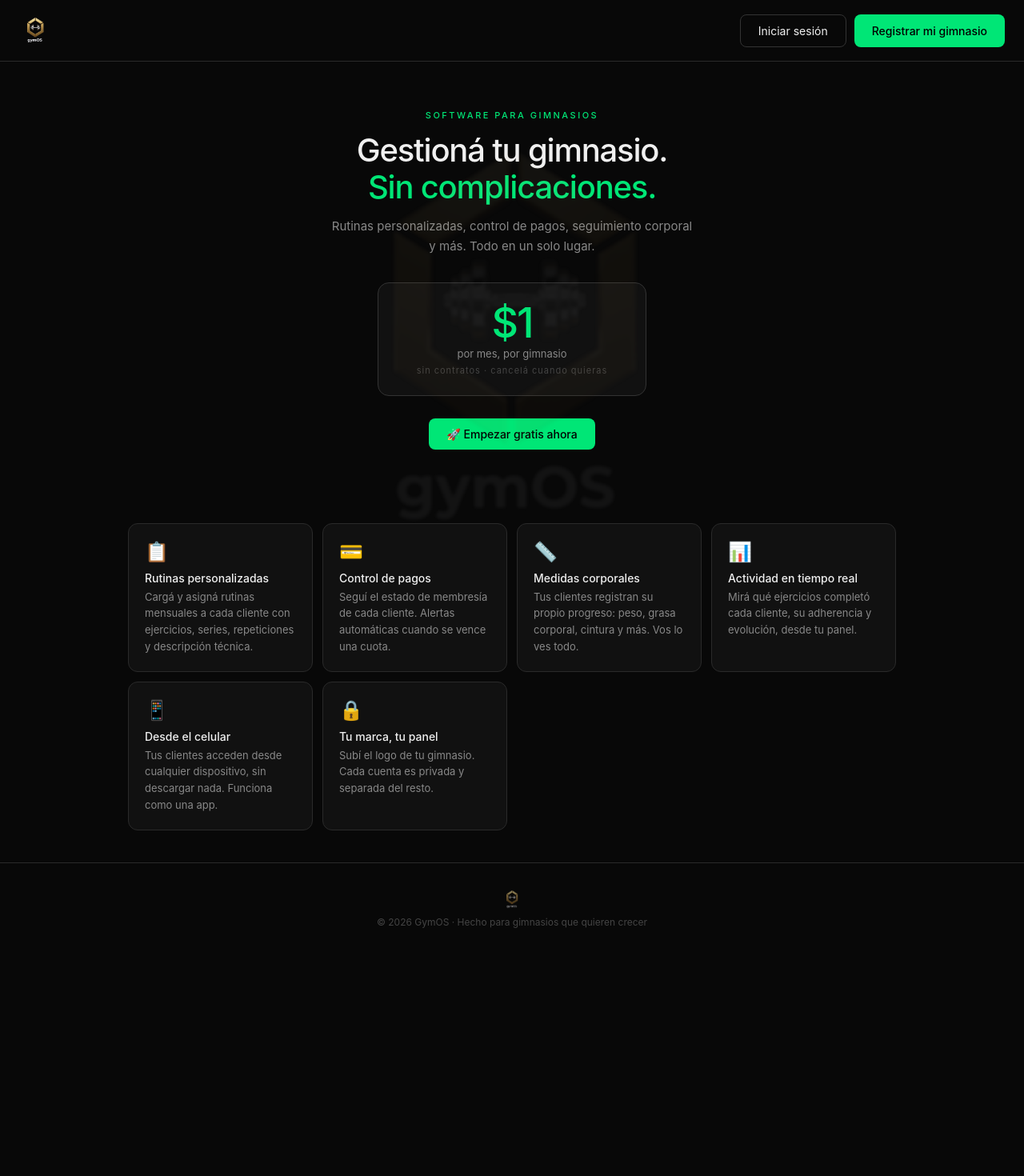
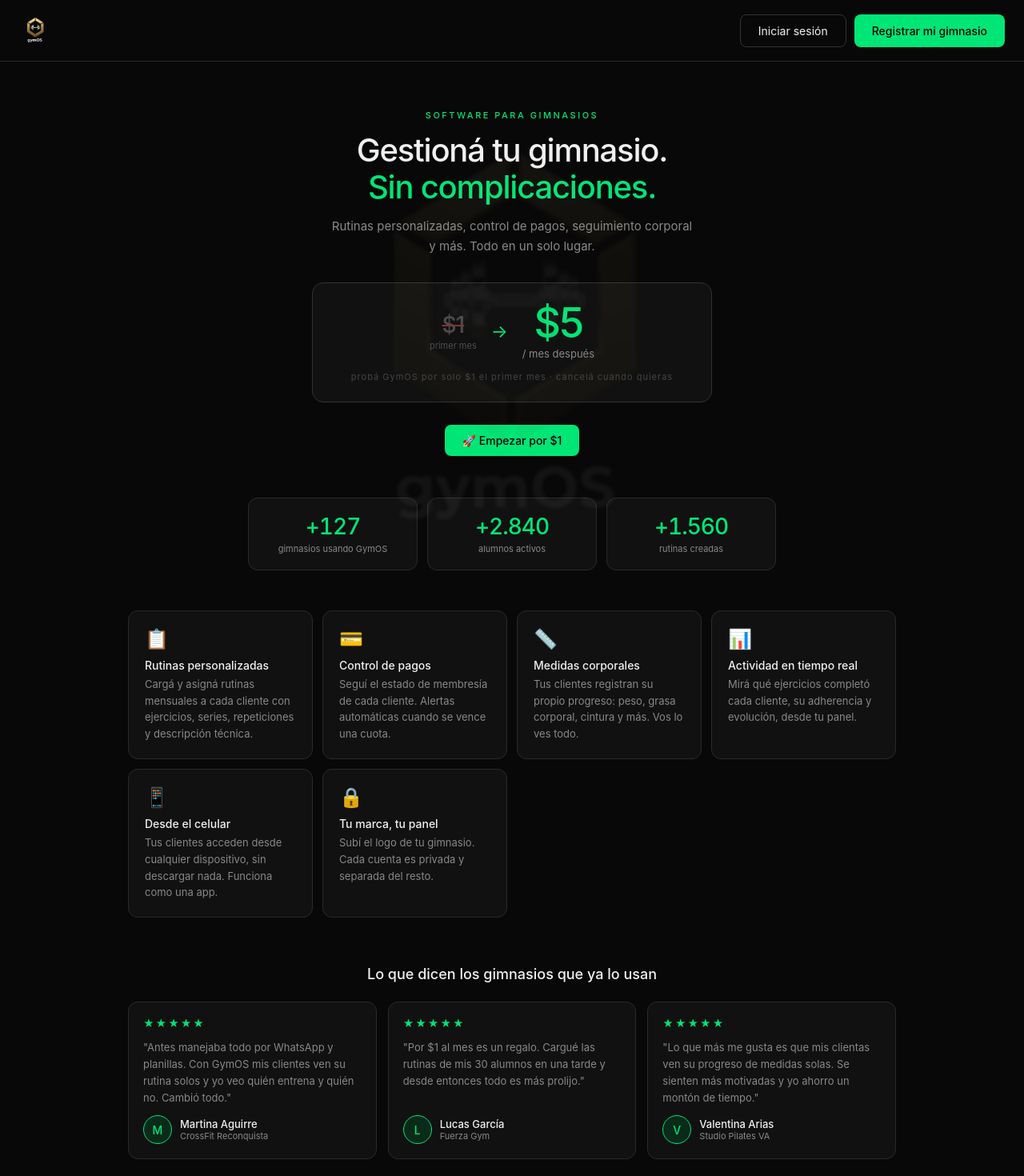
Before and after one commit to appolo1107/gymos, a React (Create React App) app: page / in a window 1280 px wide. Shown: the top 1470 px of the page at 80% size. Before the commit the page ends 1190 px from the top, so only its background shows below. Built offline with nearby package versions, Linux system fonts and the light colour scheme.

Commit message:
feat: oferta ->, contadores animados y resenas en landing

```diff
--- a/src/pages/Landing.jsx
+++ b/src/pages/Landing.jsx
@@ -1,8 +1,57 @@
 // src/pages/Landing.jsx
+import { useEffect, useState, useRef } from 'react'
 import { Link } from 'react-router-dom'
 import '../styles/landing.css'
 
+function useCountUp(target, durationMs = 1500, startWhenVisible = true) {
+  const [count, setCount] = useState(0)
+  const ref = useRef(null)
+  const started = useRef(false)
+
+  useEffect(() => {
+    if (!startWhenVisible) {
+      animate()
+      return
+    }
+    const el = ref.current
+    if (!el) return
+    const observer = new IntersectionObserver(entries => {
+      entries.forEach(entry => {
+        if (entry.isIntersecting && !started.current) {
+          started.current = true
+          animate()
+        }
+      })
+    }, { threshold: 0.3 })
+    observer.observe(el)
+    return () => observer.disconnect()
+  }, [])
+
+  function animate() {
+    const start = performance.now()
+    function tick(now) {
+      const progress = Math.min((now - start) / durationMs, 1)
+      const eased = 1 - Math.pow(1 - progress, 3)
+      setCount(Math.round(eased * target))
+      if (progress < 1) requestAnimationFrame(tick)
+    }
+    requestAnimationFrame(tick)
+  }
+
+  return [count, ref]
+}
+
 export default function Landing() {
+  const [gymsCount, gymsRef] = useCountUp(127)
+  const [clientsCount, clientsRef] = useCountUp(2840)
+  const [routinesCount, routinesRef] = useCountUp(1560)
+
+  const reviews = [
+    { name: 'Martina Aguirre', role: 'CrossFit Reconquista', text: 'Antes manejaba todo por WhatsApp y planillas. Con GymOS mis clientes ven su rutina solos y yo veo quién entrena y quién no. Cambió todo.', avatar: 'M' },
+    { name: 'Lucas García', role: 'Fuerza Gym', text: 'Por $1 al mes es un regalo. Cargué las rutinas de mis 30 alumnos en una tarde y desde entonces todo es más prolijo.', avatar: 'L' },
+    { name: 'Valentina Arias', role: 'Studio Pilates VA', text: 'Lo que más me gusta es que mis clientas ven su progreso de medidas solas. Se sienten más motivadas y yo ahorro un montón de tiempo.', avatar: 'V' },
+  ]
+
   return (
     <div className="landing-shell">
       <nav className="landing-nav">
@@ -16,18 +65,43 @@
       </nav>
 
       <div className="landing-hero">
-        <p className="landing-eyebrow">Software para gimnasios</p>
-        <h1 className="landing-title">Gestioná tu gimnasio.<br /><em>Sin complicaciones.</em></h1>
-        <p className="landing-sub">Rutinas personalizadas, control de pagos, seguimiento corporal y más. Todo en un solo lugar.</p>
+        <p className="landing-eyebrow landing-fade-in">Software para gimnasios</p>
+        <h1 className="landing-title landing-fade-in landing-delay-1">Gestioná tu gimnasio.<br /><em>Sin complicaciones.</em></h1>
+        <p className="landing-sub landing-fade-in landing-delay-2">Rutinas personalizadas, control de pagos, seguimiento corporal y más. Todo en un solo lugar.</p>
 
-        <div className="landing-price-card">
-          <div className="landing-price-amount">$1</div>
-          <div className="landing-price-period">por mes, por gimnasio</div>
-          <div className="landing-price-label">sin contratos · cancelá cuando quieras</div>
+        <div className="landing-price-card landing-fade-in landing-delay-3">
+          <div className="landing-price-row">
+            <div className="landing-price-old">
+              <span className="landing-price-old-amount">$1</span>
+              <span className="landing-price-old-label">primer mes</span>
+            </div>
+            <div className="landing-price-arrow">→</div>
+            <div className="landing-price-new">
+              <span className="landing-price-amount">$5</span>
+              <span className="landing-price-period">/ mes después</span>
+            </div>
+          </div>
+          <div className="landing-price-label">probá GymOS por solo $1 el primer mes · cancelá cuando quieras</div>
         </div>
 
-        <div className="landing-cta">
-          <Link to="/register" className="gbtn landing-cta-btn">🚀 Empezar gratis ahora</Link>
+        <div className="landing-cta landing-fade-in landing-delay-3">
+          <Link to="/register" className="gbtn landing-cta-btn">🚀 Empezar por $1</Link>
+        </div>
+      </div>
+
+      {/* COUNTERS */}
+      <div className="landing-counters">
+        <div className="landing-counter" ref={gymsRef}>
+          <div className="landing-counter-val">+{gymsCount}</div>
+          <div className="landing-counter-lbl">gimnasios usando GymOS</div>
+        </div>
+        <div className="landing-counter" ref={clientsRef}>
+          <div className="landing-counter-val">+{clientsCount.toLocaleString('es-AR')}</div>
+          <div className="landing-counter-lbl">alumnos activos</div>
+        </div>
+        <div className="landing-counter" ref={routinesRef}>
+          <div className="landing-counter-val">+{routinesCount.toLocaleString('es-AR')}</div>
+          <div className="landing-counter-lbl">rutinas creadas</div>
         </div>
       </div>
 
@@ -64,6 +138,26 @@
         </div>
       </div>
 
+      {/* REVIEWS */}
+      <div className="landing-reviews-section">
+        <p className="landing-section-title">Lo que dicen los gimnasios que ya lo usan</p>
+        <div className="landing-reviews">
+          {reviews.map((r, i) => (
+            <div key={i} className="landing-review-card">
+              <div className="landing-review-stars">★★★★★</div>
+              <p className="landing-review-text">"{r.text}"</p>
+              <div className="landing-review-author">
+                <div className="landing-review-avatar">{r.avatar}</div>
+                <div>
+                  <div className="landing-review-name">{r.name}</div>
+                  <div className="landing-review-role">{r.role}</div>
+                </div>
+              </div>
+            </div>
+          ))}
+        </div>
+      </div>
+
       <div className="landing-footer">
         <img src="/assets/logo.png" alt="GymOS" className="landing-footer-logo" />
         <p className="landing-footer-text">© 2026 GymOS · Hecho para gimnasios que quieren crecer</p>
--- a/src/styles/landing.css
+++ b/src/styles/landing.css
@@ -65,6 +65,89 @@
 .landing-footer-logo { height: 28px; width: auto; opacity: 0.6; }
 .landing-footer-text { font-size: 12px; color: var(--t3); }
 
+/* ANIMATIONS */
+@keyframes landing-fadeup {
+  from { opacity: 0; transform: translateY(14px); }
+  to { opacity: 1; transform: translateY(0); }
+}
+.landing-fade-in {
+  opacity: 0;
+  animation: landing-fadeup 0.7s ease-out forwards;
+}
+.landing-delay-1 { animation-delay: 0.1s; }
+.landing-delay-2 { animation-delay: 0.2s; }
+.landing-delay-3 { animation-delay: 0.35s; }
+
+/* PRICE OFFER */
+.landing-price-row {
+  display: flex; align-items: center; justify-content: center;
+  gap: 18px; margin-bottom: 8px;
+}
+.landing-price-old {
+  display: flex; flex-direction: column; align-items: center;
+  opacity: 0.5;
+}
+.landing-price-old-amount {
+  font-size: 28px; font-weight: 500; color: var(--t2);
+  text-decoration: line-through; text-decoration-color: var(--r);
+  letter-spacing: -1px;
+}
+.landing-price-old-label { font-size: 11px; color: var(--t2); margin-top: 2px; }
+.landing-price-arrow { font-size: 22px; color: var(--g); }
+.landing-price-new { display: flex; flex-direction: column; align-items: center; }
+
+/* COUNTERS */
+.landing-counters {
+  display: grid; grid-template-columns: repeat(3, 1fr);
+  gap: 12px; max-width: 700px; margin: 0 auto 10px; padding: 0 20px;
+  width: 100%; box-sizing: border-box;
+}
+.landing-counter {
+  background: var(--bg1); border: 0.5px solid var(--b);
+  border-radius: 12px; padding: 18px 12px; text-align: center;
+}
+.landing-counter-val {
+  font-size: 28px; font-weight: 500; color: var(--g);
+  letter-spacing: -1px; font-variant-numeric: tabular-nums;
+}
+.landing-counter-lbl { font-size: 11px; color: var(--t2); margin-top: 4px; line-height: 1.4; }
+
+/* REVIEWS */
+.landing-reviews-section {
+  max-width: 1000px; margin: 20px auto 40px; padding: 0 20px;
+  width: 100%; box-sizing: border-box;
+}
+.landing-section-title {
+  text-align: center; font-size: 18px; font-weight: 500;
+  color: var(--t); margin-bottom: 24px;
+}
+.landing-reviews {
+  display: grid; grid-template-columns: repeat(auto-fit, minmax(240px, 1fr));
+  gap: 14px;
+}
+.landing-review-card {
+  background: var(--bg1); border: 0.5px solid var(--b);
+  border-radius: 12px; padding: 18px;
+  display: flex; flex-direction: column; gap: 12px;
+}
+.landing-review-stars { color: var(--g); font-size: 13px; letter-spacing: 2px; }
+.landing-review-text { font-size: 13px; color: var(--t2); line-height: 1.6; flex: 1; }
+.landing-review-author { display: flex; align-items: center; gap: 10px; }
+.landing-review-avatar {
+  width: 36px; height: 36px; border-radius: 50%;
+  background: var(--g3); border: 0.5px solid var(--g);
+  color: var(--g); font-size: 14px; font-weight: 500;
+  display: flex; align-items: center; justify-content: center; flex-shrink: 0;
+}
+.landing-review-name { font-size: 13px; font-weight: 500; color: var(--t); }
+.landing-review-role { font-size: 11px; color: var(--t2); }
+
+@media (max-width: 600px) {
+  .landing-counters { grid-template-columns: 1fr; }
+  .landing-price-row { flex-direction: column; gap: 8px; }
+  .landing-price-arrow { transform: rotate(90deg); }
+}
+
 @media (max-width: 600px) {
   .landing-title { font-size: 30px; }
   .landing-price-card { padding: 20px 32px; }
```
